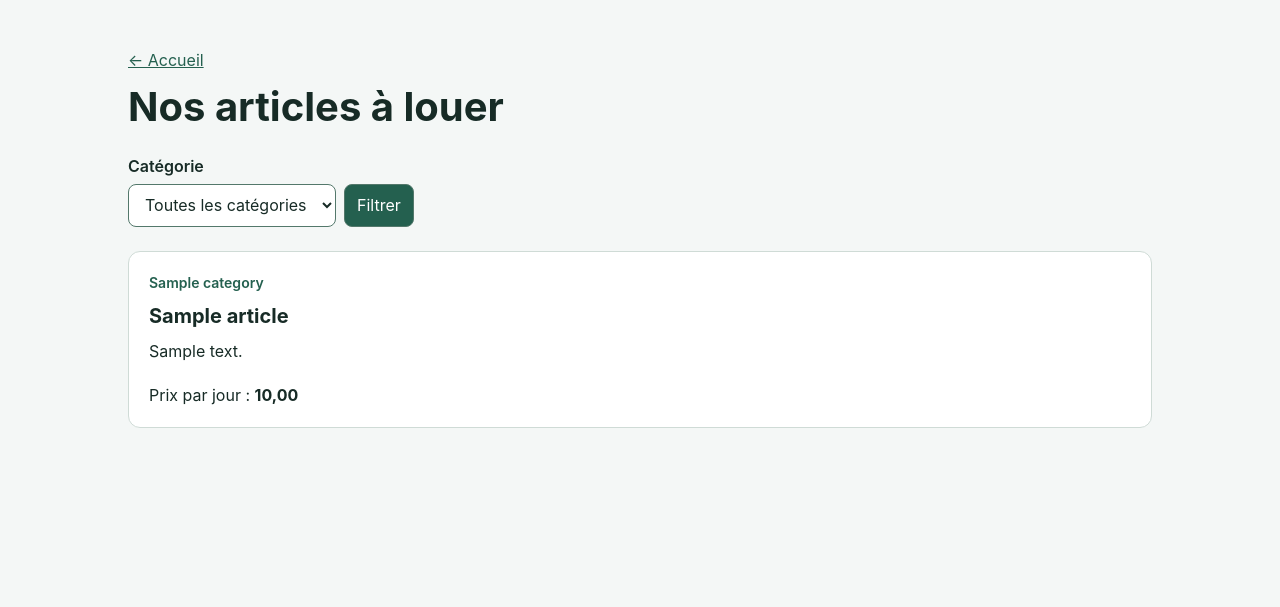
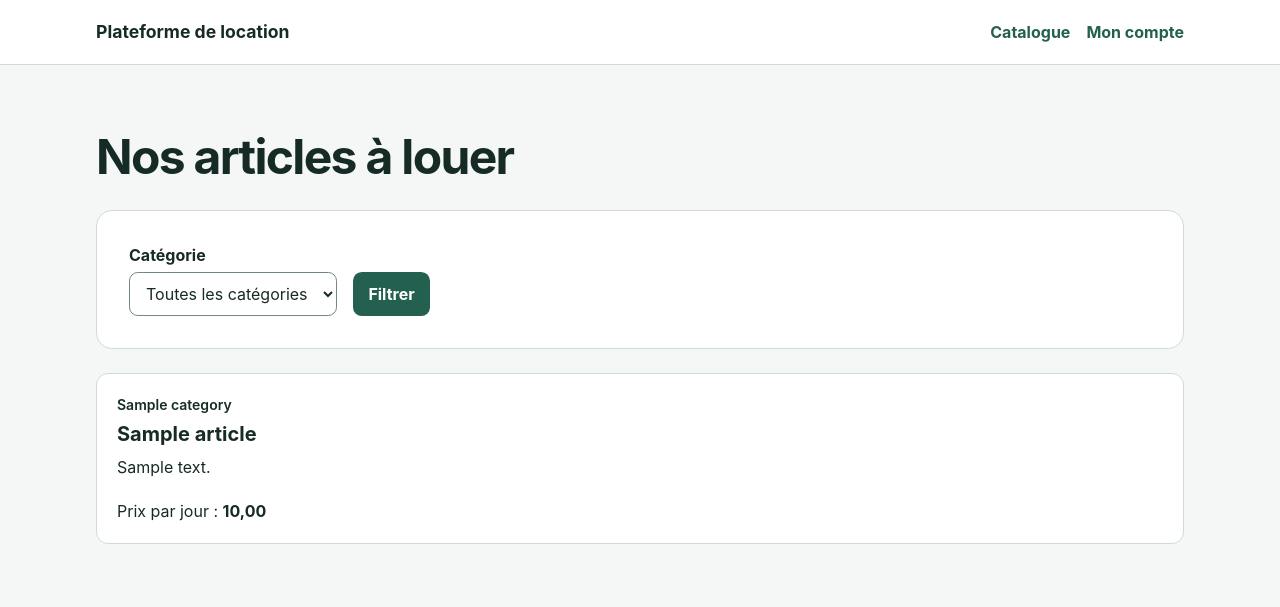
Before and after one commit to RayaneBen22/location-platform, a PHP site: page /catalogue.php in a window 1280 px wide. Shown: the top 607 px of the page. Run offline with PHP 8.4, Linux system fonts and the light colour scheme; tables that the repository leaves empty hold one stand-in row (values such as "Sample post").

Commit message:
Harmoniser le style de toutes les pages

```diff
--- a/assets/catalogue.css
+++ /dev/null
@@ -1,107 +0,0 @@
-* {
-    box-sizing: border-box;
-}
-
-body {
-    margin: 0;
-    background: #f4f7f6;
-    color: #172b26;
-    font: 1rem/1.5 "Inter", system-ui, sans-serif;
-}
-
-.catalogue {
-    max-width: 70rem;
-    margin: 0 auto;
-    padding: clamp(1rem, 4vw, 3rem);
-}
-
-.catalogue-header a,
-.article-category {
-    color: #24604f;
-}
-
-h1 {
-    margin: 0.75rem 0 1.5rem;
-    font-size: clamp(1.75rem, 4vw, 2.5rem);
-    line-height: 1.15;
-}
-
-.catalogue-filter {
-    margin-bottom: 1.5rem;
-}
-
-.catalogue-filter label {
-    display: block;
-    margin-bottom: 0.35rem;
-    font-weight: 600;
-}
-
-.filter-controls {
-    display: flex;
-    flex-wrap: wrap;
-    gap: 0.5rem;
-}
-
-.filter-controls select,
-.filter-controls button {
-    max-width: 100%;
-    border: 1px solid #53786b;
-    border-radius: 0.5rem;
-    padding: 0.55rem 0.75rem;
-    font: inherit;
-}
-
-.filter-controls select {
-    background: #fff;
-    color: inherit;
-}
-
-.filter-controls button {
-    background: #24604f;
-    color: #fff;
-    cursor: pointer;
-}
-
-.filter-controls button:hover {
-    background: #174537;
-}
-
-:focus-visible {
-    outline: 3px solid #24604f;
-    outline-offset: 3px;
-}
-
-.article-grid {
-    display: grid;
-    grid-template-columns: repeat(auto-fit, minmax(min(100%, 16rem), 1fr));
-    gap: 1rem;
-}
-
-.article-card {
-    display: flex;
-    flex-direction: column;
-    padding: 1.25rem;
-    border: 1px solid #cfdbd6;
-    border-radius: 0.75rem;
-    background: #fff;
-    overflow-wrap: anywhere;
-}
-
-.article-card h2,
-.article-card p {
-    margin: 0 0 0.5rem;
-}
-
-.article-card h2 {
-    font-size: 1.25rem;
-}
-
-.article-category {
-    font-size: 0.875rem;
-    font-weight: 600;
-}
-
-.article-card .article-price {
-    margin: auto 0 0;
-    padding-top: 0.75rem;
-}
--- /dev/null
+++ b/assets/site.css
@@ -0,0 +1,298 @@
+* {
+    box-sizing: border-box;
+}
+
+body {
+    margin: 0;
+    background: #f4f7f6;
+    color: #172b26;
+    font: 1rem/1.5 "Inter", system-ui, sans-serif;
+}
+
+.article-grid {
+    display: grid;
+    grid-template-columns: repeat(auto-fit, minmax(min(100%, 16rem), 1fr));
+    gap: 1rem;
+}
+
+.article-card {
+    display: flex;
+    flex-direction: column;
+    padding: 1.25rem;
+    border: 1px solid #cfdbd6;
+    border-radius: 0.75rem;
+    background: #fff;
+    overflow-wrap: anywhere;
+}
+
+.article-card h2,
+.article-card p {
+    margin: 0 0 0.5rem;
+}
+
+.article-card h2 {
+    font-size: 1.25rem;
+}
+
+.article-category {
+    font-size: 0.875rem;
+    font-weight: 600;
+}
+
+.article-card .article-price {
+    margin: auto 0 0;
+    padding-top: 0.75rem;
+}
+
+:root {
+    --accent: #24604f;
+    --accent-dark: #174537;
+    --border: #cfdbd6;
+    --surface: #fff;
+    --soft: #e9f3ee;
+    --muted: #476159;
+}
+
+a {
+    color: var(--accent);
+    text-underline-offset: 0.2em;
+}
+
+:focus-visible {
+    outline: 3px solid #397f6a;
+    outline-offset: 3px;
+}
+
+.site-header {
+    background: var(--surface);
+    border-bottom: 1px solid var(--border);
+}
+
+.site-nav,
+.page {
+    width: min(100%, 74rem);
+    margin-inline: auto;
+    padding-inline: clamp(1rem, 4vw, 3rem);
+}
+
+.site-nav,
+.nav-links,
+.actions,
+.article-status,
+.filter-controls {
+    display: flex;
+    flex-wrap: wrap;
+    align-items: center;
+    gap: 0.55rem 1rem;
+}
+
+.site-nav {
+    justify-content: space-between;
+    min-height: 4rem;
+    padding-block: 0.75rem;
+}
+
+.site-nav a {
+    font-weight: 650;
+    text-decoration: none;
+}
+
+.site-nav a:hover {
+    text-decoration: underline;
+}
+
+.site-nav .brand {
+    color: #172b26;
+    font-size: 1.1rem;
+}
+
+.page {
+    padding-block: clamp(1.5rem, 5vw, 4rem);
+}
+
+.page--compact {
+    width: min(100%, 36rem);
+}
+
+h1, h2, h3 {
+    margin: 0;
+    line-height: 1.18;
+    overflow-wrap: anywhere;
+}
+
+h1 {
+    font-size: clamp(1.85rem, 5vw, 3rem);
+    letter-spacing: -0.035em;
+}
+
+h2 {
+    font-size: 1.35rem;
+}
+
+h3 {
+    font-size: 1.05rem;
+}
+
+.page-heading,
+.hero,
+.catalogue-filter {
+    margin-bottom: 1.5rem;
+}
+
+.page-heading p,
+.article-details p {
+    margin-block: 0.45rem;
+    color: var(--muted);
+}
+
+.hero,
+.panel,
+.catalogue-filter {
+    border: 1px solid var(--border);
+    border-radius: 1rem;
+    padding: clamp(1rem, 4vw, 2rem);
+    background: var(--surface);
+}
+
+.hero {
+    background: linear-gradient(115deg, #dcefe6, #f5faf7);
+}
+
+.hero .button {
+    margin-top: 1rem;
+}
+
+.panel {
+    min-width: 0;
+    overflow-wrap: anywhere;
+}
+
+.panel > :last-child {
+    margin-bottom: 0;
+}
+
+.form-stack {
+    display: grid;
+    gap: 1rem;
+    margin-top: 1.25rem;
+}
+
+.form-stack > p {
+    margin: 0;
+}
+
+.form-stack button {
+    justify-self: start;
+}
+
+.page--compact .form-stack button {
+    width: 100%;
+}
+
+label {
+    display: block;
+    margin-bottom: 0.35rem;
+    font-weight: 650;
+}
+
+input:not([type="hidden"]),
+select {
+    min-height: 2.75rem;
+    max-width: 100%;
+    padding: 0.55rem 0.75rem;
+    border: 1px solid #738980;
+    border-radius: 0.55rem;
+    background: var(--surface);
+    color: inherit;
+    font: inherit;
+}
+
+.form-stack input:not([type="hidden"]),
+.form-stack select {
+    width: 100%;
+}
+
+button,
+.button {
+    display: inline-flex;
+    align-items: center;
+    justify-content: center;
+    min-height: 2.75rem;
+    padding: 0.55rem 0.9rem;
+    border: 1px solid transparent;
+    border-radius: 0.55rem;
+    background: var(--accent);
+    color: #fff;
+    font: inherit;
+    font-weight: 650;
+    text-align: center;
+    text-decoration: none;
+    cursor: pointer;
+}
+
+button:hover,
+.button:hover {
+    background: var(--accent-dark);
+}
+
+.button--secondary {
+    border-color: var(--border);
+    background: var(--surface);
+    color: var(--accent-dark);
+}
+
+.button--secondary:hover {
+    background: var(--soft);
+}
+
+.notice {
+    padding: 0.8rem 1rem;
+    border-radius: 0.55rem;
+    background: var(--soft);
+    color: var(--accent-dark);
+}
+
+.agent-layout {
+    display: grid;
+    align-items: start;
+    gap: 1rem;
+}
+
+@media (min-width: 54rem) {
+    .agent-layout {
+        grid-template-columns: minmax(0, 2fr) minmax(0, 3fr);
+    }
+}
+
+.agent-list {
+    margin: 0.75rem 0 0;
+    padding: 0;
+    list-style: none;
+}
+
+.agent-list li {
+    display: flex;
+    flex-wrap: wrap;
+    align-items: center;
+    justify-content: space-between;
+    gap: 0.75rem;
+    padding-block: 1rem;
+}
+
+.agent-list li + li {
+    border-top: 1px solid var(--border);
+}
+
+.badge {
+    padding: 0.2rem 0.55rem;
+    border-radius: 99rem;
+    background: #edf0ef;
+    color: #344640;
+    font-size: 0.8125rem;
+    font-weight: 650;
+}
+
+.badge--active {
+    background: var(--soft);
+    color: var(--accent-dark);
+}
--- a/catalogue.php
+++ b/catalogue.php
@@ -30,12 +30,20 @@ $articles = $query->fetchAll();
     <meta charset="UTF-8">
     <meta name="viewport" content="width=device-width, initial-scale=1.0">
     <title>Catalogue</title>
-    <link rel="stylesheet" href="assets/catalogue.css">
+    <link rel="stylesheet" href="assets/site.css">
 </head>
 <body>
-    <main class="catalogue">
-        <header class="catalogue-header">
-            <a href="index.php">← Accueil</a>
+    <header class="site-header">
+        <nav class="site-nav" aria-label="Navigation principale">
+            <a class="brand" href="index.php">Plateforme de location</a>
+            <div class="nav-links">
+                <a href="catalogue.php">Catalogue</a>
+                <a href="mon-compte.php">Mon compte</a>
+            </div>
+        </nav>
+    </header>
+    <main class="page">
+        <header class="page-heading">
             <h1>Nos articles à louer</h1>
         </header>
 
@@ -55,7 +63,7 @@ $articles = $query->fetchAll();
         </form>
 
         <?php if (empty($articles)): ?>
-            <p><?= $categoryId ? 'Aucun article dans cette catégorie.' : 'Aucun article disponible dans le catalogue.' ?></p>
+            <p class="notice"><?= $categoryId ? 'Aucun article dans cette catégorie.' : 'Aucun article disponible dans le catalogue.' ?></p>
         <?php else: ?>
             <div class="article-grid">
                 <?php foreach ($articles as $article): ?>
```
Also changed, not shown: agent/index.php (+39 -17 lines), agent/modifier-article.php (+16 -2 lines), connexion.php (+16 -2 lines), index.php (+19 -3 lines), inscription.php (+16 -2 lines), mon-compte.php (+14 -0 lines).
